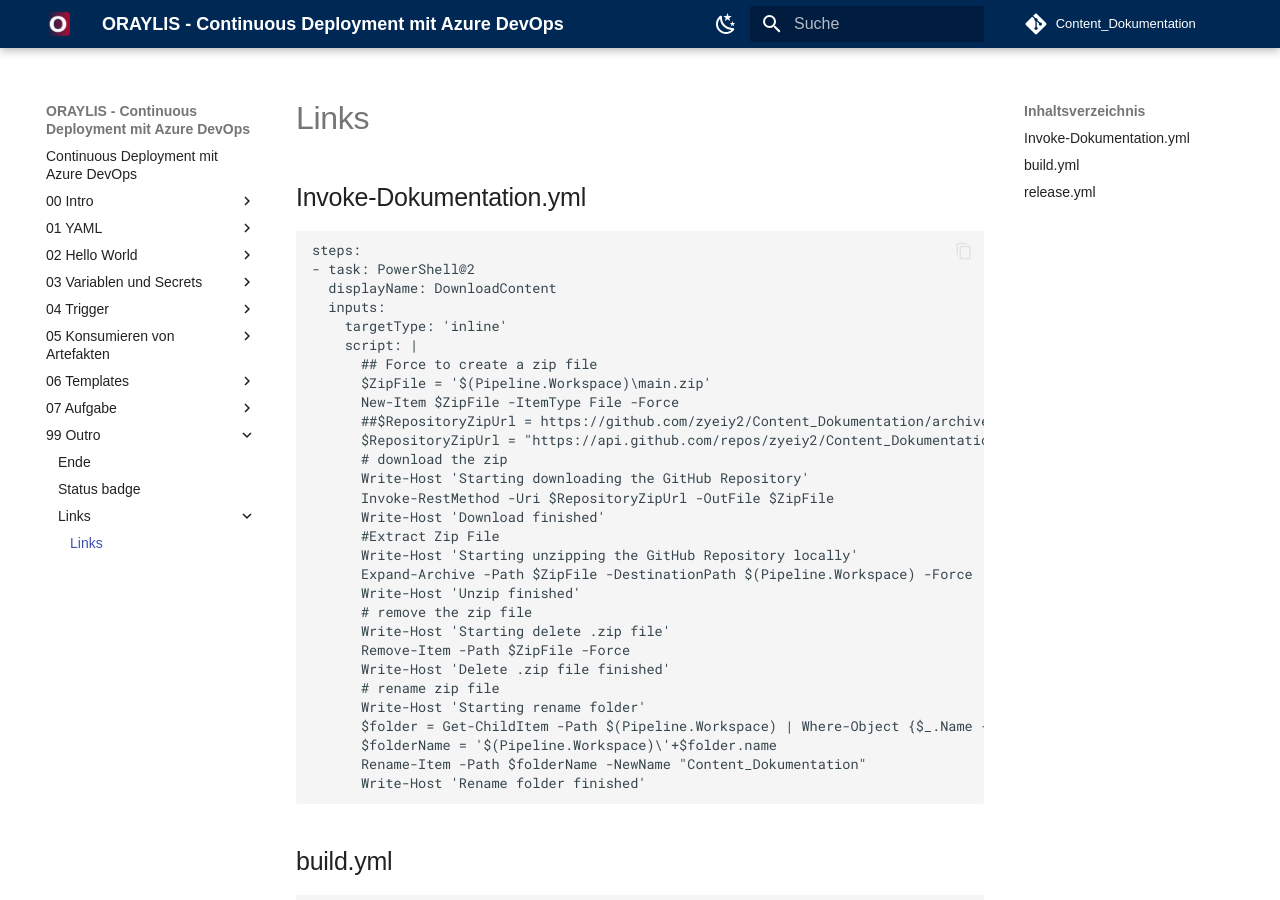
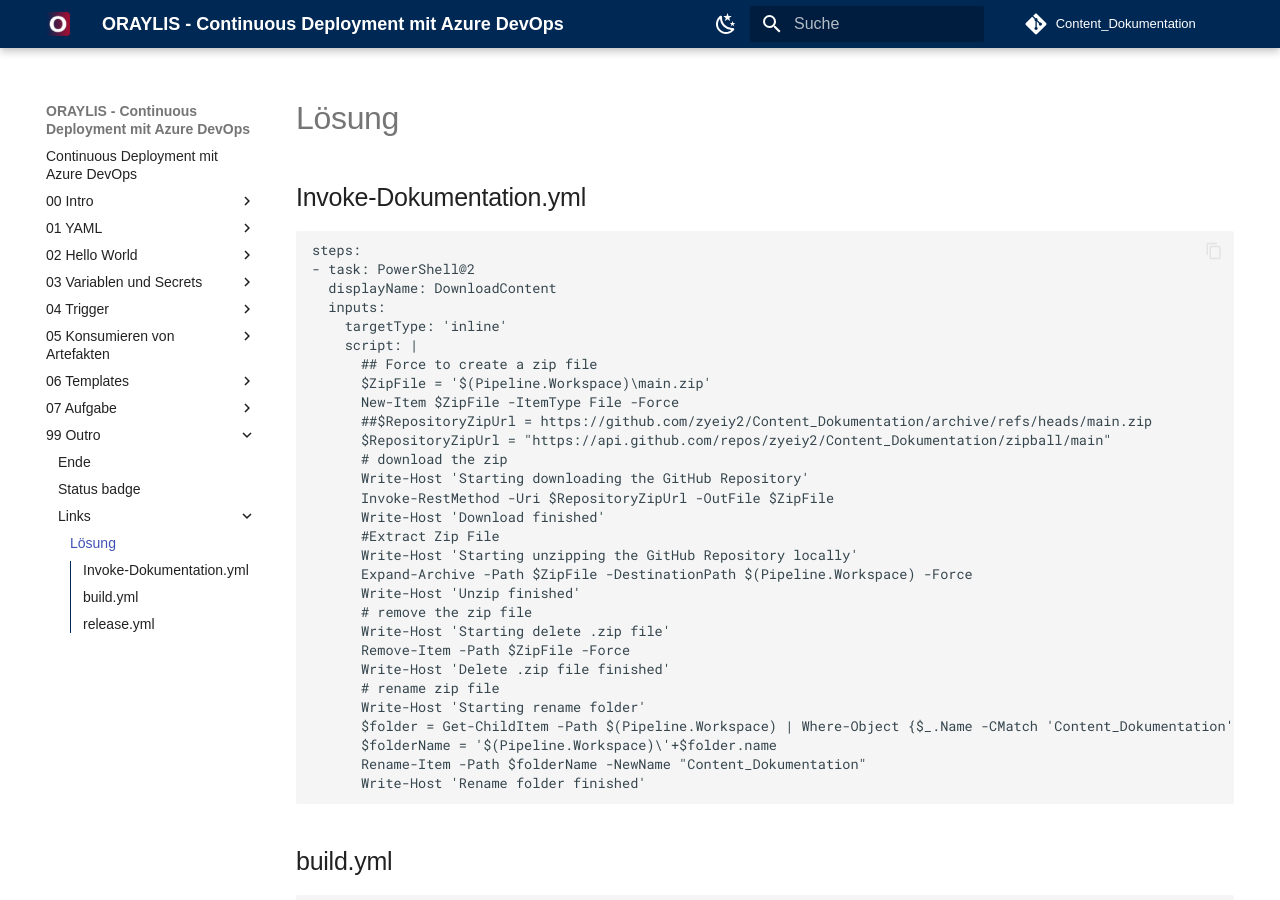
Before and after one commit to zyeiy2/Content_Dokumentation, an MkDocs documentation site: the page built from docs/99-Outro/Links/01-Lösung.md, in a window 1280 px wide and 900 px high. Built offline with MkDocs 1.6.1 and Material for MkDocs 9.7.7, drawn with Linux system fonts in a browser that asks for light colours; some web fonts are replaced; comment, search, counter and statistics services are not loaded.

Commit message:
better side and page ratio

````diff
--- a/docs/99-Outro/Links/01-Links.md
+++ b/docs/99-Outro/Links/01-Lösung.md
@@ -1,4 +1,9 @@
-# Links
+---
+search:
+  exclude: true
+---
+
+# Lösung
 
 ## Invoke-Dokumentation.yml
 ```yaml
--- a/mkdocs.yml
+++ b/mkdocs.yml
@@ -16,6 +16,7 @@
     - content.code.annotate
     - navigation.top
     - navigation.footer
+    - toc.integrate
   language: de
   palette:
     - media: "(prefers-color-scheme: light)"
````
